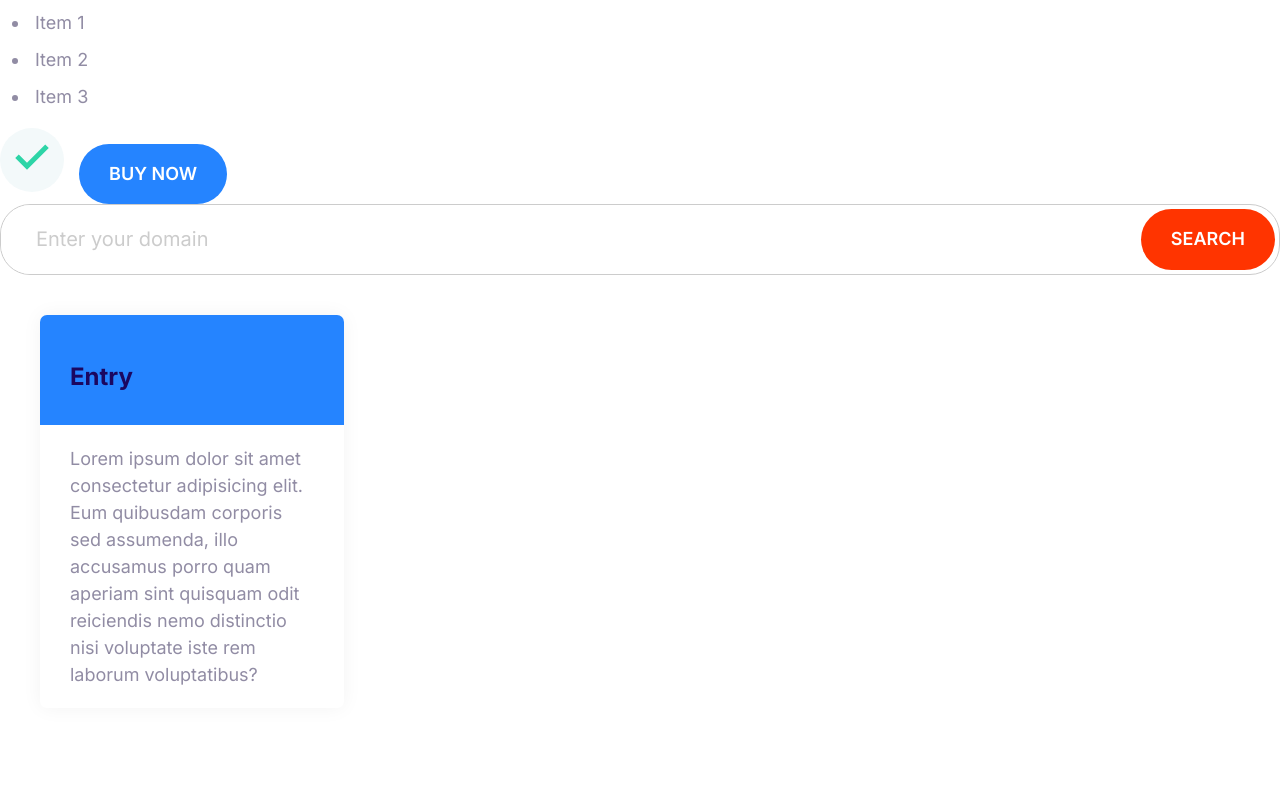
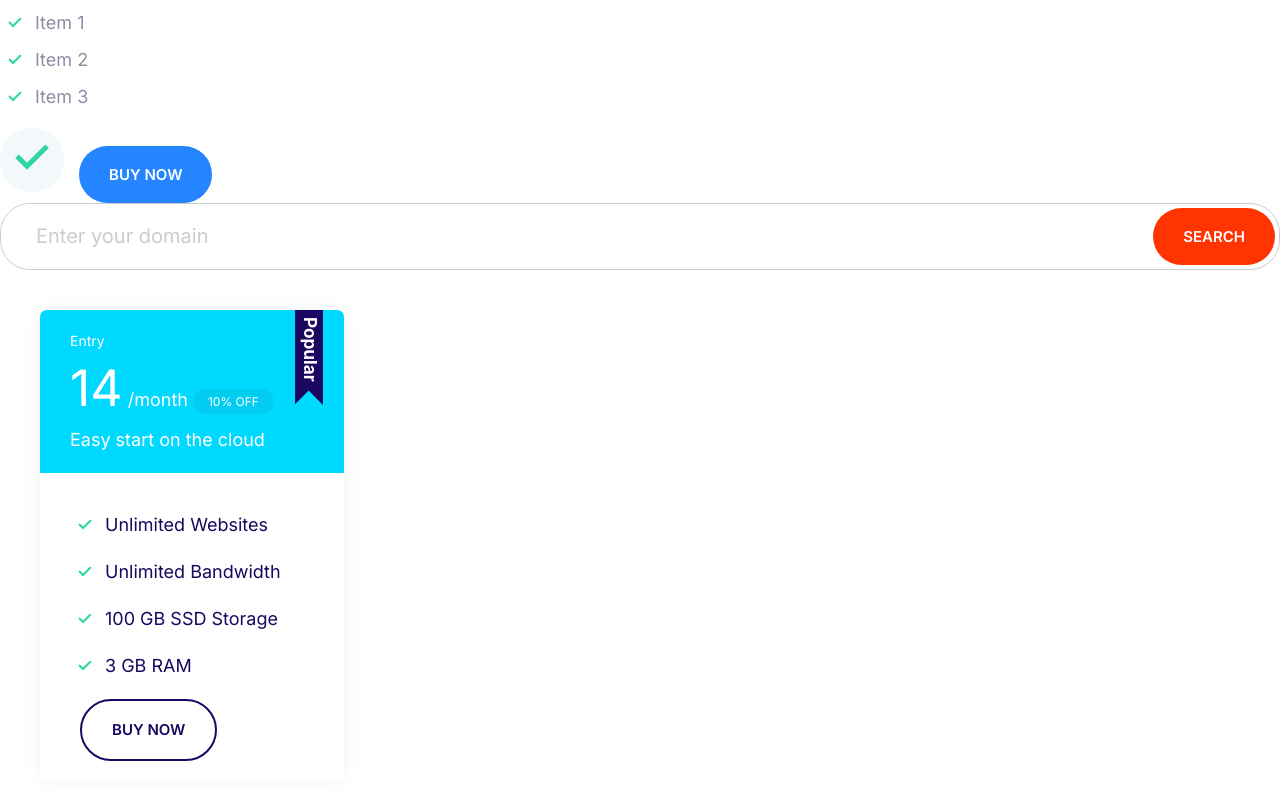
Before and after one commit to guoliang724/project-responsive-cloudhosting, a plain HTML site: page index.html in a window 1280 px wide. Shown: the part 580-1380 px from the top of the page. Before the commit the page ends 1328 px from the top, so only its background shows below. Drawn offline with Linux system fonts and the light colour scheme.

Commit message:
plans and popular badge

```diff
--- a/css/style.css
+++ b/css/style.css
@@ -105,6 +105,7 @@ a {
 }
 .badge--small {
   font-size: 1.6rem;
+  padding: 0.5rem 1.5rem;
 }
 @media screen and (min-width: 1024px) {
   .badge {
@@ -217,7 +218,7 @@ a {
   display: inline-block;
 }
 
-@media screen and (min-width) {
+@media screen and (min-width: 1024px) {
   .btn {
     font-size: 1.5rem;
   }
@@ -277,3 +278,58 @@ a {
   background: var(--color-secondary);
   color: #fff;
 }
+
+.card--secondary .badge--secondary {
+  background: #02cdf1;
+}
+
+/*Plans*/
+.plan_name {
+  color: white;
+  margin: 0;
+  font-weight: 500;
+  font-size: 2.4rem;
+}
+.plan_price {
+  font-size: 6rem;
+}
+.plan_billing-cycle {
+  font-size: 2.4rem;
+  font-weight: 300;
+  opacity: 0.8;
+  margin-right: 1rem;
+}
+.plan_descrition {
+  font-size: 2rem;
+  font-weight: 300;
+  letter-spacing: 1px;
+}
+.plan .list_item {
+  margin-bottom: 2rem;
+}
+.plan--popular .card_header {
+  position: relative;
+}
+.plan--popular .card_header::before {
+  content: url(../images/popular.svg);
+  width: 40px;
+  display: inline-block;
+  position: absolute;
+  top: -6px;
+  right: 5%;
+}
+@media screen and (min-width: 1024px) {
+  .plan_name {
+    font-size: 1.4rem;
+  }
+  .plan_price {
+    font-size: 5rem;
+  }
+
+  .plan_billing-cycle {
+    font-size: 1.6rem;
+  }
+  .plan_descrition {
+    font-size: 1.7rem;
+  }
+}
--- a/index.html
+++ b/index.html
@@ -1,5 +1,6 @@
 <!DOCTYPE html>
 <html lang="en">
+
 <head>
   <meta charset="UTF-8">
   <meta name="viewport" content="width=device-width, initial-scale=1.0">
@@ -17,7 +18,13 @@
   <h1>Heading 1</h1>
   <h2>Heading 2</h2>
   <h3>Heading 3</h3>
-  <p>Lorem ipsum dolor sit amet, consectetur adipisicing elit. Non cumque aut quos reprehenderit suscipit maiores vitae, dolores harum rerum odit incidunt ratione molestias exercitationem inventore? Nam architecto molestias in ad odio praesentium. Temporibus sit commodi obcaecati pariatur asperiores eos odit dignissimos sed et accusantium deserunt aliquam, ipsa, nam dolor nisi perspiciatis eum, reiciendis quo officiis! Facere perferendis a quisquam, expedita nulla, soluta dolor dolorum ipsum eveniet molestiae quis! Alias minus quisquam doloribus? Delectus illum fugiat unde molestiae quam, magni aperiam laborum quo voluptate cumque suscipit quia minima veritatis earum soluta, nihil saepe voluptatem? Nostrum vero quasi quae facere </p>
+  <p>Lorem ipsum dolor sit amet, consectetur adipisicing elit. Non cumque aut quos reprehenderit suscipit maiores vitae,
+    dolores harum rerum odit incidunt ratione molestias exercitationem inventore? Nam architecto molestias in ad odio
+    praesentium. Temporibus sit commodi obcaecati pariatur asperiores eos odit dignissimos sed et accusantium deserunt
+    aliquam, ipsa, nam dolor nisi perspiciatis eum, reiciendis quo officiis! Facere perferendis a quisquam, expedita
+    nulla, soluta dolor dolorum ipsum eveniet molestiae quis! Alias minus quisquam doloribus? Delectus illum fugiat unde
+    molestiae quam, magni aperiam laborum quo voluptate cumque suscipit quia minima veritatis earum soluta, nihil saepe
+    voluptatem? Nostrum vero quasi quae facere </p>
   <a class="link-arrow">This is a test</a>
   <span class="badge badge--primary badge--small">10% Off</span>
   <ul class="list--tick">
@@ -33,19 +40,34 @@
 
   <button class="btn btn--primary">Buy Now</button>
   <div class="input-group">
-  <input class="input" placeholder="Enter your domain"/>
+    <input class="input" placeholder="Enter your domain" />
     <button class="btn btn--accent">Search</button>
   </div>
   <div style="width:30%;padding: 4rem;">
-  <div class="plan">
-  <div class="card card--primary">
+    <div class="plan plan--popular">
+      <div class="card card--secondary">
         <header class="card_header">
+
           <h3 class="plan_name">Entry</h3>
+          <span class="plan_price">14</span>
+          <span class="billing-cycle">/month</span>
+
+          <span class="badge badge--secondary badge--small">10% OFF</span>
+          <div class="plan_description">Easy start on the cloud</div>
         </header>
-     <div class="card_body">Lorem ipsum dolor sit amet consectetur adipisicing elit. Eum quibusdam corporis sed assumenda, illo accusamus porro quam aperiam sint quisquam odit reiciendis nemo distinctio nisi voluptate iste rem laborum voluptatibus?</div>
+        <div class="card_body">
+          <ul class="list list--tick">
+            <li class="list_item">Unlimited Websites</li>
+            <li class="list_item">Unlimited Bandwidth</li>
+            <li class="list_item ">100 GB SSD Storage</li>
+            <li class="list_item ">3 GB RAM</li>
+          </ul>
+          <button class="btn btn--outline btn--block">Buy Now</button>
+        </div>
       </div>
     </div>
   </div>
 
   </body>
+
 </html>
```
Also changed, not shown: component/lists.html (+5 -5 lines), images/popular.svg (added), images/tick.svg (added). Lines whose indentation alone changed are shown as unchanged.
